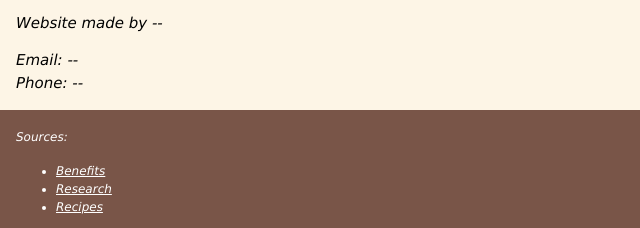
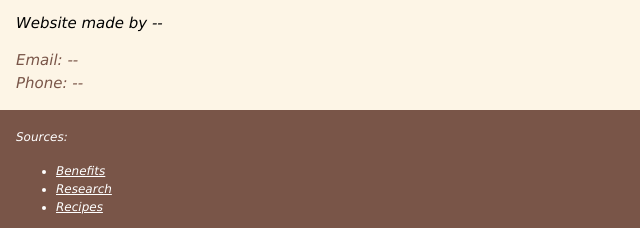
Before and after one commit to cnegru38/codereviewtest, a plain HTML site: page app/index.html in a window 1280 px wide. Shown: the part 2783-3011 px from the top of the page, 0-640 px from the left. Drawn offline with nearby package versions, Linux system fonts and the light colour scheme.

Commit message:
other change

```diff
--- a/app/index.html
+++ b/app/index.html
@@ -113,7 +113,7 @@
     <section id="contact">
       <h2>Contact</h2>
       <p><i>Website made by --<br></p>
-        <p class="text">Email: --<br>
+        <p class="text w3-text-brown">Email: --<br>
           Phone: --</p>
     </section>
   </main>
```
